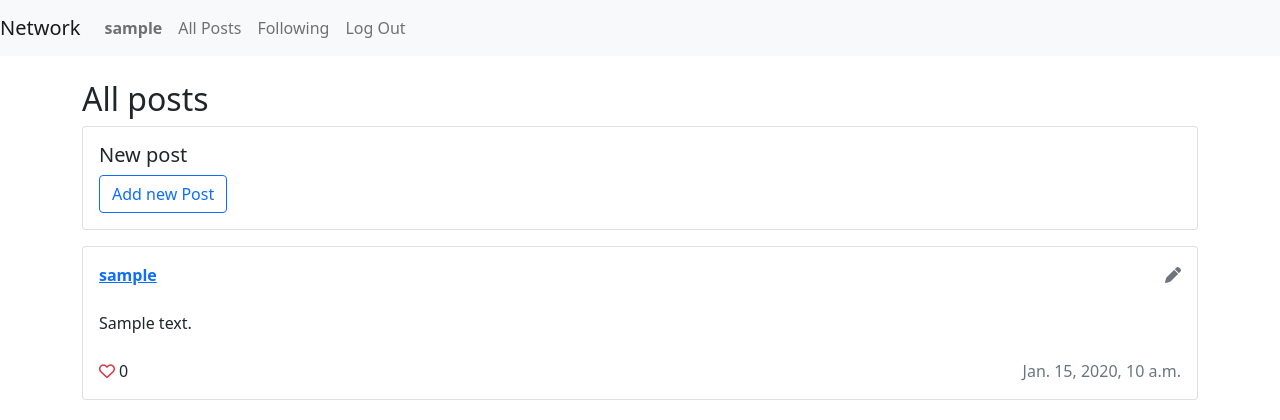
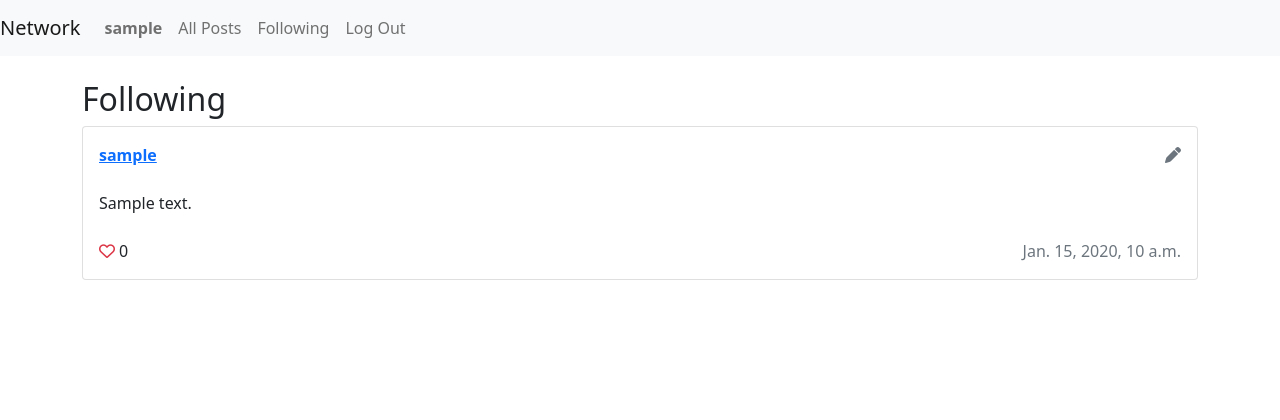
Before and after one commit to anega/network-cs50, a Django app: page /following in a window 1280 px wide. Shown: the top 420 px of the page. Run offline with Django 3.2, Linux system fonts and the light colour scheme; a user stored in the database is signed in; tables that the repository leaves empty hold one stand-in row (values such as "Sample post"); some libraries are stand-ins or nearby versions.

Commit message:
Change index.html layout so it shows page title and new post form conditionally

```diff
--- a/network/templates/network/index.html
+++ b/network/templates/network/index.html
@@ -1,8 +1,8 @@
 {% extends "network/layout.html" %}
 
 {% block body %}
-    <h2>All posts</h2>
-    {% if user.is_authenticated %}
+    <h2>{{ page_title }}</h2>
+    {% if user.is_authenticated and post_form %}
         <div class="card mb-3">
             <div class="card-body">
                 <h5>New post</h5>
```
